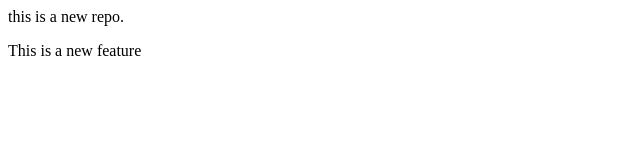
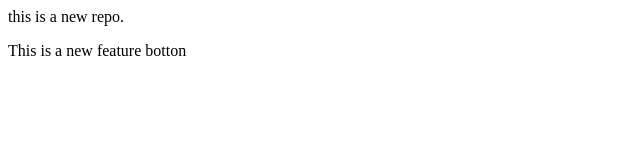
Before and after one commit to Amritha-08/localrepo, a plain HTML site: page index.html in a window 1280 px wide. Shown: the full height of the page, 0-640 px from the left. Drawn offline with Linux system fonts and the light colour scheme.

```diff
--- a/index.html
+++ b/index.html
@@ -1,2 +1,2 @@
 <p>this is a new repo.</p>
-<p>This is a new feature</p>
+<p>This is a new feature botton</p>
```
